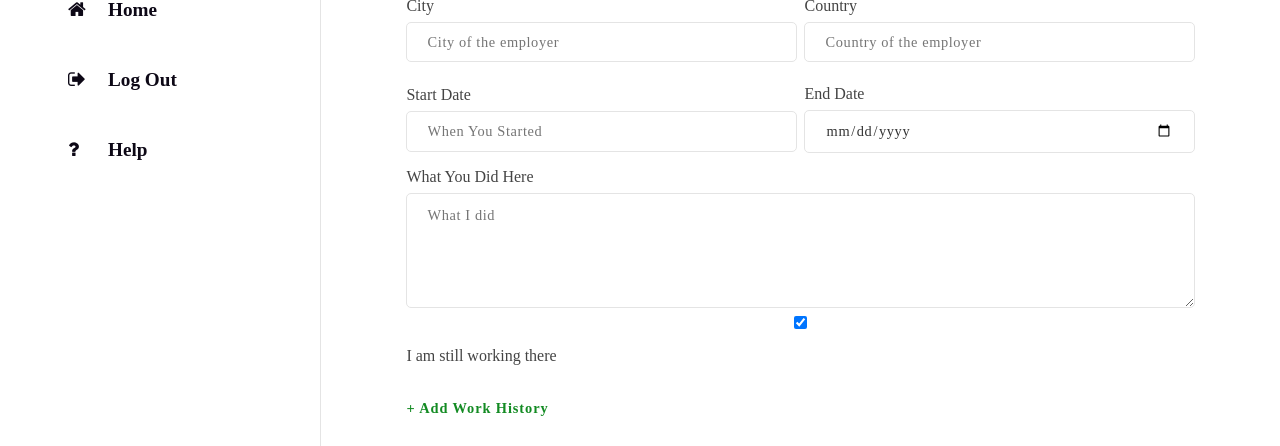
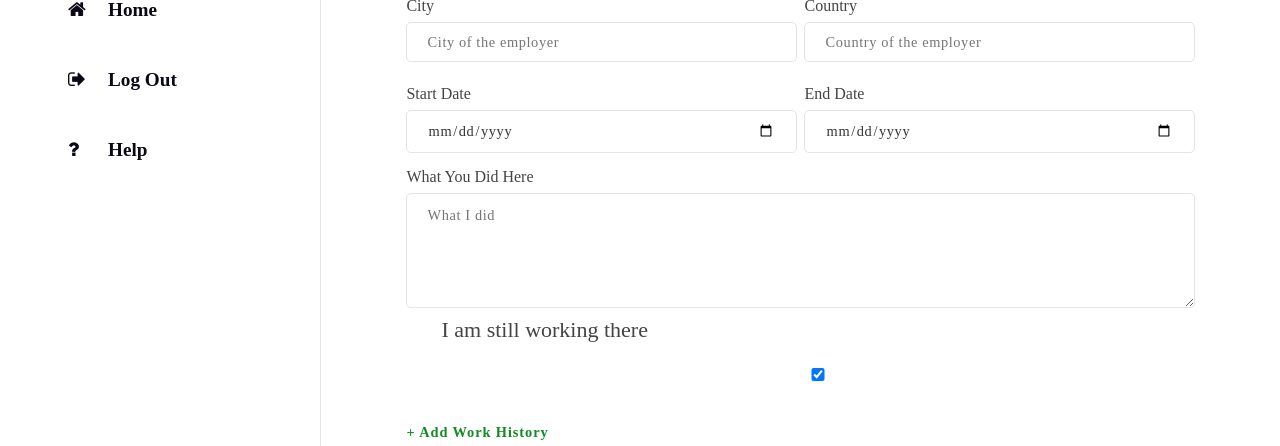
Before and after one commit to steph-crown/myResume-app, a React (Create React App) app: page /edit/1/1 in a window 1280 px wide. Shown: the part 247-693 px from the top of the page. Built offline with nearby package versions, Linux system fonts and the light colour scheme.

Commit message:
Working on custom checkbox

```diff
--- a/src/components/ProfileForm/Extra.jsx
+++ b/src/components/ProfileForm/Extra.jsx
@@ -1,19 +1,28 @@
 import React from 'react';
 import { Formik, Form, Field } from "formik";
 import ButtonGroup from './../ButtonGroup';
-// import { useHistory } from "react-router-dom";
+import { useHistory } from "react-router-dom";
 import { TextInput } from "./FieldList";
 
 
 export default function Extra(props) {
+    const history = useHistory();
     const initialValues = props.initialState;
+    let pathWithoutPage = history.location.pathname.slice(0,-1);
+
     return (
         <div className="my-form">
             <h3>Add additional sections to your resume</h3>
             <Formik
                 initialValues={initialValues}
             >
-
+                <Form>
+                    <ButtonGroup
+                        pathWithoutPage={pathWithoutPage}
+                        pageNo={props.pageNo}
+                        pagesStr={props.pagesStr}
+                    />
+                </Form>
             </Formik>
         </div>
     )
--- a/src/components/ProfileForm/FieldList.jsx
+++ b/src/components/ProfileForm/FieldList.jsx
@@ -1,5 +1,6 @@
 import React from 'react';
 import { useField } from "formik";
+import './../../css/checkbox.css'
 
 const TextInput = ({label, ...props}) => {
     const [field, meta] = useField(props);
@@ -20,10 +21,12 @@ const TextInput = ({label, ...props}) => {
 const CheckBox = ({ children, ...props }) => {
     const [field, meta] = useField({ ...props, type: 'checkbox' });
     return (
-        <div>
-        <label className="checkbox-input">
+        <div class="my-checkbox">
+
+            <label className="checkbox-container">
+                {children}
                 <input type="checkbox" {...field} {...props} checked={true} />
-            {children}
+                <span className="checkmark"></span>
             </label>
             {meta.touched && meta.error ? (
                 <div className="error">{meta.error}</div>
--- a/src/components/ProfileForm/Work.jsx
+++ b/src/components/ProfileForm/Work.jsx
@@ -69,6 +69,7 @@ export default function Work(props) {
                                     name="work[0].start"
                                     label="Start Date"
                                     placeholder="When You Started"
+                                    type="date"
                                 />
                             </div>
                             <div className="input-group f49">
--- a/src/components/ProfileForm/index.jsx
+++ b/src/components/ProfileForm/index.jsx
@@ -99,7 +99,7 @@ export default class ProfileForm extends Component {
                         </div>
                     </div>
 
-                    <svg onClick={goBack} viewBox="0 0 24 24" class="r-13gxpu9 r-4qtqp9 r-yyyyoo r-1q142lx r-50lct3 r-dnmrzs r-bnwqim r-1plcrui r-lrvibr r-1srniue"><g><path d="M20 11H7.414l4.293-4.293c.39-.39.39-1.023 0-1.414s-1.023-.39-1.414 0l-6 6c-.39.39-.39 1.023 0 1.414l6 6c.195.195.45.293.707.293s.512-.098.707-.293c.39-.39.39-1.023 0-1.414L7.414 13H20c.553 0 1-.447 1-1s-.447-1-1-1z"></path></g></svg>
+                    <svg onClick={goBack} viewBox="0 0 24 24" className="r-13gxpu9 r-4qtqp9 r-yyyyoo r-1q142lx r-50lct3 r-dnmrzs r-bnwqim r-1plcrui r-lrvibr r-1srniue go-back"><g><path d="M20 11H7.414l4.293-4.293c.39-.39.39-1.023 0-1.414s-1.023-.39-1.414 0l-6 6c-.39.39-.39 1.023 0 1.414l6 6c.195.195.45.293.707.293s.512-.098.707-.293c.39-.39.39-1.023 0-1.414L7.414 13H20c.553 0 1-.447 1-1s-.447-1-1-1z"></path></g></svg>
 
 
                     <div className="form-nav-sm">
--- a/src/css/App.css
+++ b/src/css/App.css
@@ -0,0 +1,9 @@
+::-moz-selection {
+    background-color: var(--green);
+    color: var(--bg-white);
+}
+
+::selection {
+    color: var(--bg-white);
+    background: var(--green);
+}
--- a/src/css/ProfileForm.css
+++ b/src/css/ProfileForm.css
@@ -62,7 +62,7 @@
     display: none;
 }
 
-.profile-form svg {
+.profile-form .go-back {
     height: 50px;
     position: fixed;
     left: 280px;
@@ -75,7 +75,7 @@
     cursor: pointer;
 }
 
-.profile-form svg:hover {
+.profile-form .go-back:hover {
     background-color: #d6f7da;
 }
 
@@ -123,7 +123,7 @@
         background-color: var(--green);
     }
 
-    .profile-form svg {
+    .profile-form .go-back {
         height: 50px;
         position: fixed;
         left: 0.6em;
@@ -136,7 +136,7 @@
         cursor: pointer;
     }
 
-    .profile-form svg:hover {
+    .profile-form .go-back:hover {
         background-color: #d6f7da;
     }
 
@@ -154,7 +154,7 @@
     justify-content: space-between;
     flex-wrap: wrap;
     min-height: 2px;
-    align-items: center;
+    align-items: flex-start;
 }
 
 .form-container * {
@@ -322,6 +322,10 @@
     background-color: white;
 }
 
+
+
+
+
 @media (max-width: 1024px) {
     .form-container {
         width: 100%;
--- /dev/null
+++ b/src/css/checkbox.css
@@ -0,0 +1,12 @@
+.checkbox-container {
+    display: block;
+    position: relative;
+    padding-left: 35px;
+    margin-bottom: 12px;
+    cursor: pointer;
+    font-size: 22px;
+    -webkit-user-select: none;
+    -moz-user-select: none;
+    -ms-user-select: none;
+    user-select: none;
+}
--- a/src/css/index.css
+++ b/src/css/index.css
@@ -25,6 +25,8 @@
   --red: #E5193B;
   --lightest-blue: #90FAFF;
 }
+
+
 /* ABOVE, variables starting with l indicates length relative to the width of the frame used in the ui design */
 
 /* GENERAL STYLES | FONTS, COLORS AND STUFFS */
@@ -42,7 +44,6 @@
   padding: 0;
   margin: 0;
   box-sizing: border-box;
-
 }
 
 .bg-svg {
```
Also changed, not shown: 1 other file (tests, documents, lock files or other folders). Lines whose indentation alone changed are shown as unchanged.
